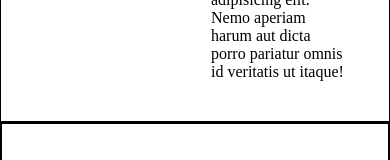
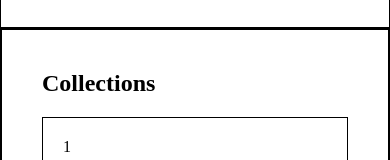
Before and after one commit to cemmanuelonyema/mStore, a React app: page / in a window 390 px wide. Shown: the part 467-627 px from the top of the page. Built offline with nearby package versions, Linux system fonts and the light colour scheme; the HTML template or start-up script is replaced by a standard one.

Commit message:
update: add media queries to about, collection, faq sections

```diff
--- a/src/components/sections/home/about/StyledAbout.jsx
+++ b/src/components/sections/home/about/StyledAbout.jsx
@@ -12,10 +12,19 @@ export const StyledAbout = styled.section`
     grid-template-columns: repeat(2, 1fr);
     gap: 3.2rem;
 
+    @media screen and (max-width: 37.5em) {
+      grid-template-columns: 1fr;
+      grid-auto-flow: dense;
+    }
+
     .about__content {
       display: flex;
       flex-direction: column;
       gap: 2rem;
+
+      @media screen and (max-width: 37.5em) {
+        order: -1;
+      }
     }
   }
 `;
--- a/src/components/sections/home/collections/Collections.jsx
+++ b/src/components/sections/home/collections/Collections.jsx
@@ -5,6 +5,7 @@ export const Collections = () => {
   return (
     <StyledCollections>
       <div className="container">
+        <h2>Collections</h2>
         <div className="col-box col-box--1">1</div>
         <div className="col-box col-box--2">2</div>
         <div className="col-box col-box--3">3</div>
--- a/src/components/sections/home/collections/StyledCollection.jsx
+++ b/src/components/sections/home/collections/StyledCollection.jsx
@@ -12,6 +12,11 @@ export const StyledCollections = styled.section`
     display: grid;
     grid-template-columns: repeat(6, minmax(min-content, 120rem));
     gap: 2rem;
+
+    @media screen and (max-width: 37.5em) {
+      display: flex;
+      flex-direction: column;
+    }
 
     .col-box {
       padding: 2rem;
--- a/src/components/sections/home/faq/StyledFaq.jsx
+++ b/src/components/sections/home/faq/StyledFaq.jsx
@@ -13,6 +13,10 @@ export const StyledFaq = styled.section`
       display: grid;
       grid-template-columns: repeat(2, 1fr);
       gap: 3.2rem;
+
+      @media screen and (max-width: 37.5em) {
+        grid-template-columns: 1fr;
+      }
     }
   }
 `;
```
